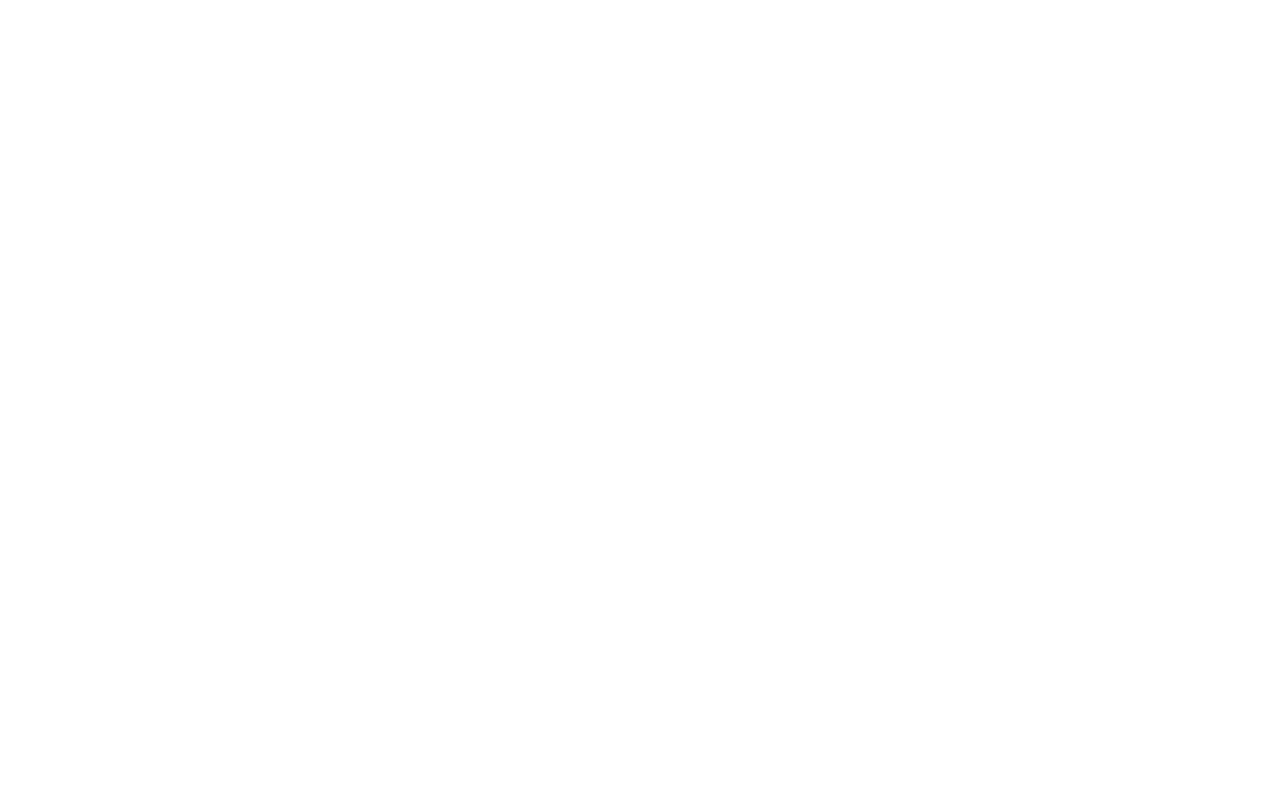
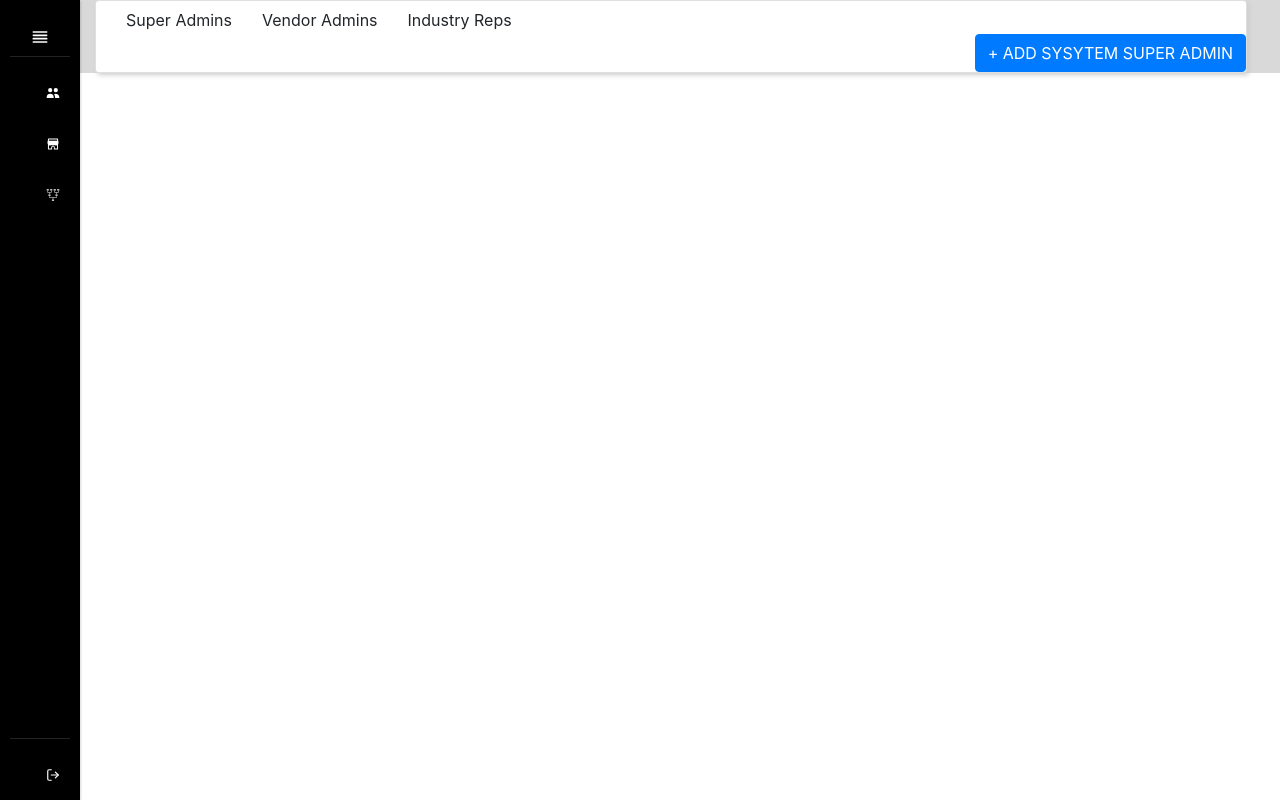
Before and after one commit to omkarjadhav24/uistudy, a React (Create React App) app: page /user-management in a window 1280 px wide. Built offline with nearby package versions, Linux system fonts and the light colour scheme.

Commit message:
new-sidebar , user management creted

```diff
--- a/public/index.html
+++ b/public/index.html
@@ -24,11 +24,13 @@
       work correctly both with client-side routing and a non-root public URL.
       Learn how to configure a non-root public URL by running `npm run build`.
     -->
+
+    <link href="https://maxcdn.bootstrapcdn.com/font-awesome/4.7.0/css/font-awesome.min.css" rel="stylesheet" />
     <title>React App</title>
   </head>
   <body>
     <noscript>You need to enable JavaScript to run this app.</noscript>
-    <div id="root"></div>
+    <div  id="root"></div>
     <!--
       This HTML file is a template.
       If you open it directly in the browser, you will see an empty page.
--- a/src/App.css
+++ b/src/App.css
@@ -1,5 +1,6 @@
 .App {
   text-align: center;
+
 }
 
 .App-logo {
--- a/src/App.js
+++ b/src/App.js
@@ -1,11 +1,14 @@
 import logo from './logo.svg';
 import './App.css';
-
+import Layout from '../src/components/ui/layout/layout'
+import {BrowserRouter}from 'react-router-dom'
 function App() {
   return (
+    <BrowserRouter>
     <div className="App">
-
+     <Layout/>
     </div>
+    </BrowserRouter>
   );
 }
 
--- /dev/null
+++ b/src/components/ui/layout/layout.css
@@ -0,0 +1,10 @@
+.cmp{
+  background-color: #d9d9d9;
+
+}
+.card{
+    width: 90%;
+    margin-left: 95px;
+    border: 2px solid #eee;
+    box-shadow: 2px 2px 5px #ccc;
+}
--- a/src/components/ui/layout/layout.js
+++ b/src/components/ui/layout/layout.js
@@ -0,0 +1,29 @@
+import React, { Component } from 'react'
+import './layout.css'
+import 'font-awesome/css/font-awesome.min.css';
+import Sidebar from '../sidebar/sidebar'
+import UserM from '../../usermanagement/userm'
+import { Switch,NavLink , Route} from 'react-router-dom';
+
+class Layout extends Component{
+    togglehandler=()=> {
+        var element = document.getElementById("sidebar");
+        element.classList.toggle("active");
+      }
+    render(){
+        return(
+               <>
+                <Sidebar/>
+               <div className="cmp">
+                  <div className="conatiner" >
+
+                        <div className="card">
+                        <Route path="/user-management" component={UserM} />
+                        </div>
+                  </div>
+               </div>
+               </>
+        );
+    };
+}
+export default Layout;
--- /dev/null
+++ b/src/components/ui/sidebar/sidebar.css
@@ -0,0 +1,74 @@
+#header {
+    position: absolute;
+    width: 220px;
+  }
+  #header .pro-sidebar {
+    height: 100vh;
+  }
+  #header .pro-sidebar .logotext li{
+      list-style-type: none;
+      border: none;
+  }
+  #header .pro-sidebar .pro-inner-item{
+    float: left;
+}
+  /* #header .closemenu {
+    color: #000;
+    position: absolute;
+    right: 0;
+    z-index: 9999;
+    line-height: 20px;
+    border-radius: 50%;
+    font-weight: bold;
+    font-size: 22px;
+    top: 55px;
+    cursor: pointer;
+  } */
+  #header .pro-sidebar {
+    width: 100%;
+    min-width: 100%;
+  }
+  #header .pro-sidebar.collapsed {
+    width: 80px;
+    min-width: 80px;
+  }
+  #header .pro-sidebar-inner {
+    background-color:#000;
+    box-shadow: 0.5px 0.866px 2px 0px rgba(0, 0, 0, 0.15);
+  }
+  #header .pro-sidebar-inner .pro-sidebar-layout {
+    overflow-y: hidden;
+  }
+  #header .pro-sidebar-inner .pro-sidebar-layout  {
+    font-size: 20px;
+    padding: 0 10px;
+    color: white;
+    font-weight: bold;
+  }
+
+  #header .pro-sidebar-inner .pro-sidebar-layout ul {
+    padding: 0 5px;
+  }
+  #header .pro-sidebar-inner .pro-sidebar-layout ul .pro-inner-item {
+    color:white;
+    margin-left:0px;
+    font-weight: bold;
+  }
+  /* #header .pro-sidebar-inner .pro-sidebar-layout ul .pro-inner-item .pro-icon-wrapper {
+    background-color: #fbf4cd;
+    color: #000;
+    border-radius: 3px;
+  } */
+  #header .pro-sidebar-inner .pro-sidebar-layout ul .pro-inner-item .pro-icon-wrapper .pro-item-content {
+    color:white;
+  }
+
+  #header .logotext {
+    padding: 20px;
+  }
+
+  @media only screen and (max-width: 720px) {
+    html {
+      overflow: hidden;
+    }
+  }
--- /dev/null
+++ b/src/components/ui/sidebar/sidebar.js
@@ -0,0 +1,66 @@
+import React, { Component } from 'react'
+import './sidebar.css'
+import {
+    ProSidebar,
+    Menu,
+    MenuItem,
+    SidebarHeader,
+    SidebarFooter,
+    SidebarContent,
+  } from "react-pro-sidebar";
+import { FaList, FaRegHeart } from "react-icons/fa";
+import { FiHome, FiLogOut, FiArrowLeftCircle, FiArrowRightCircle } from "react-icons/fi";
+import { RiPencilLine } from "react-icons/ri";
+import { HiUsers,HiOutlineViewList } from "react-icons/hi";
+import { AiFillShop } from "react-icons/ai";
+import { GiFamilyTree } from "react-icons/gi";
+import { Switch,NavLink , Route} from 'react-router-dom';
+import "react-pro-sidebar/dist/css/styles.css";
+class Sidebar extends Component{
+  state={
+    menuCollapse:true
+  }
+  menuIconClick = () => {
+    //condition checking to change state from true to false and vice versa
+    let prevMenuCollapse=this.state.menuCollapse
+    this.setState({
+        menuCollapse:!prevMenuCollapse
+    })
+  };
+    render(){
+        return(
+            <>
+           <div id="header">
+          {/* collapsed props to change menu size using menucollapse state */}
+        <ProSidebar collapsed={this.state.menuCollapse}>
+          <SidebarHeader>
+          <div  onClick={this.menuIconClick} className="logotext">
+              {/* small and big change using this.state.menuCollapse state */}
+              <p>{this.state.menuCollapse ? <MenuItem icon={<HiOutlineViewList />}></MenuItem> : <MenuItem icon={<HiOutlineViewList />}>Serve</MenuItem>}</p>
+              {/* {this.state.menuCollapse ? (
+                <MenuItem icon={<BsCardList />}></MenuItem>
+              ) : (
+                <MenuItem icon={<BsCardList />}></MenuItem>
+              )} */}
+            </div>
+
+          </SidebarHeader>
+          <SidebarContent>
+            <Menu >
+              <MenuItem icon={<HiUsers />}> <NavLink to="/user-management">User Management</NavLink> </MenuItem>
+              <MenuItem icon={<AiFillShop />}><NavLink to="/vendors">Vendors</NavLink></MenuItem>
+              <MenuItem icon={<GiFamilyTree />}><NavLink to="/product-category">Prodct Category</NavLink></MenuItem>
+            </Menu>
+          </SidebarContent>
+          <SidebarFooter>
+            <Menu >
+              <MenuItem icon={<FiLogOut />}>Logout</MenuItem>
+            </Menu>
+          </SidebarFooter>
+        </ProSidebar>
+      </div>
+            </>
+        );
+    }
+}
+export default Sidebar;
--- /dev/null
+++ b/src/components/usermanagement/userm.css
@@ -0,0 +1,18 @@
+.card-item{
+    margin-top: 5px;
+    /* display: flex; */
+
+}
+.nav{
+    display: flex;
+    padding: 2px;
+    cursor: pointer;
+}
+.nav div{
+    flex-direction: row;
+    margin-left: 30px;
+    display: block;
+}
+.superadminbtn button{
+    float: right;
+}
--- /dev/null
+++ b/src/components/usermanagement/userm.js
@@ -0,0 +1,22 @@
+import React, { Component } from 'react'
+
+import './userm.css'
+class Userm extends Component{
+    render(){
+        return(
+            <>
+            <div className="card-item">
+                <nav className="nav" >
+                    <div>Super Admins</div>
+                    <div>Vendor Admins</div>
+                    <div>Industry  Reps</div>
+                </nav>
+                <div className="superadminbtn" >
+                <button type="button" class="btn btn-primary">+ ADD SYSYTEM SUPER ADMIN</button>
+                </div>
+            </div>
+            </>
+        );
+    };
+}
+export default Userm
--- a/src/index.css
+++ b/src/index.css
@@ -5,6 +5,8 @@
     sans-serif;
   -webkit-font-smoothing: antialiased;
   -moz-osx-font-smoothing: grayscale;
+  background-color: #d9d9d9;
+
 }
 
 code {
--- a/src/index.js
+++ b/src/index.js
@@ -3,7 +3,9 @@
 import './index.css';
 import App from './App';
 import reportWebVitals from './reportWebVitals';
-
+import 'bootstrap/dist/css/bootstrap.min.css';
+import 'bootstrap/dist/js/bootstrap.bundle.min';
+import "../node_modules/font-awesome/css/font-awesome.min.css";
 ReactDOM.render(
   <React.StrictMode>
     <App />
```
Also changed, not shown: package.json (+8 -0 lines), 1 other file (tests, documents, lock files or other folders).
